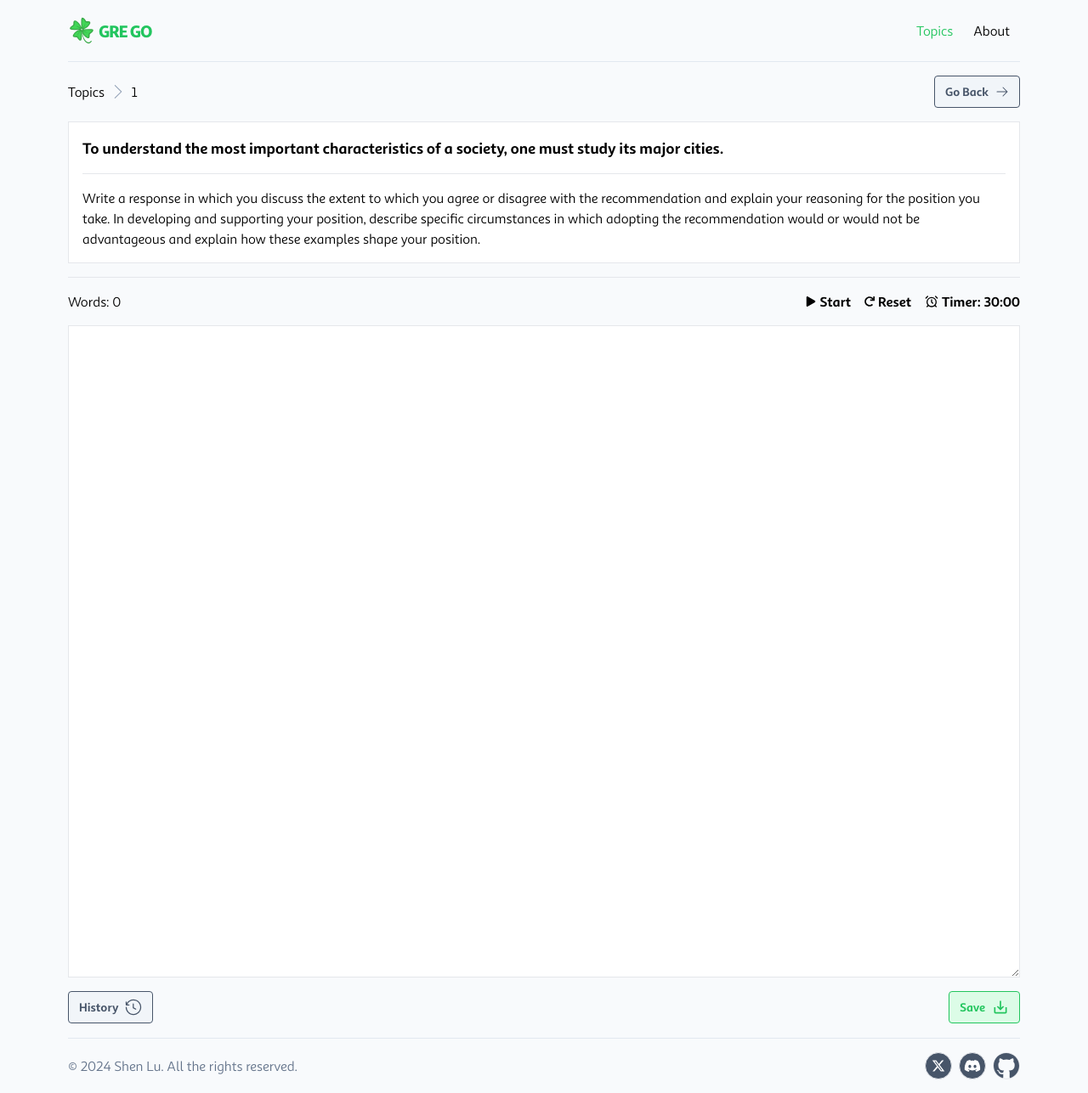
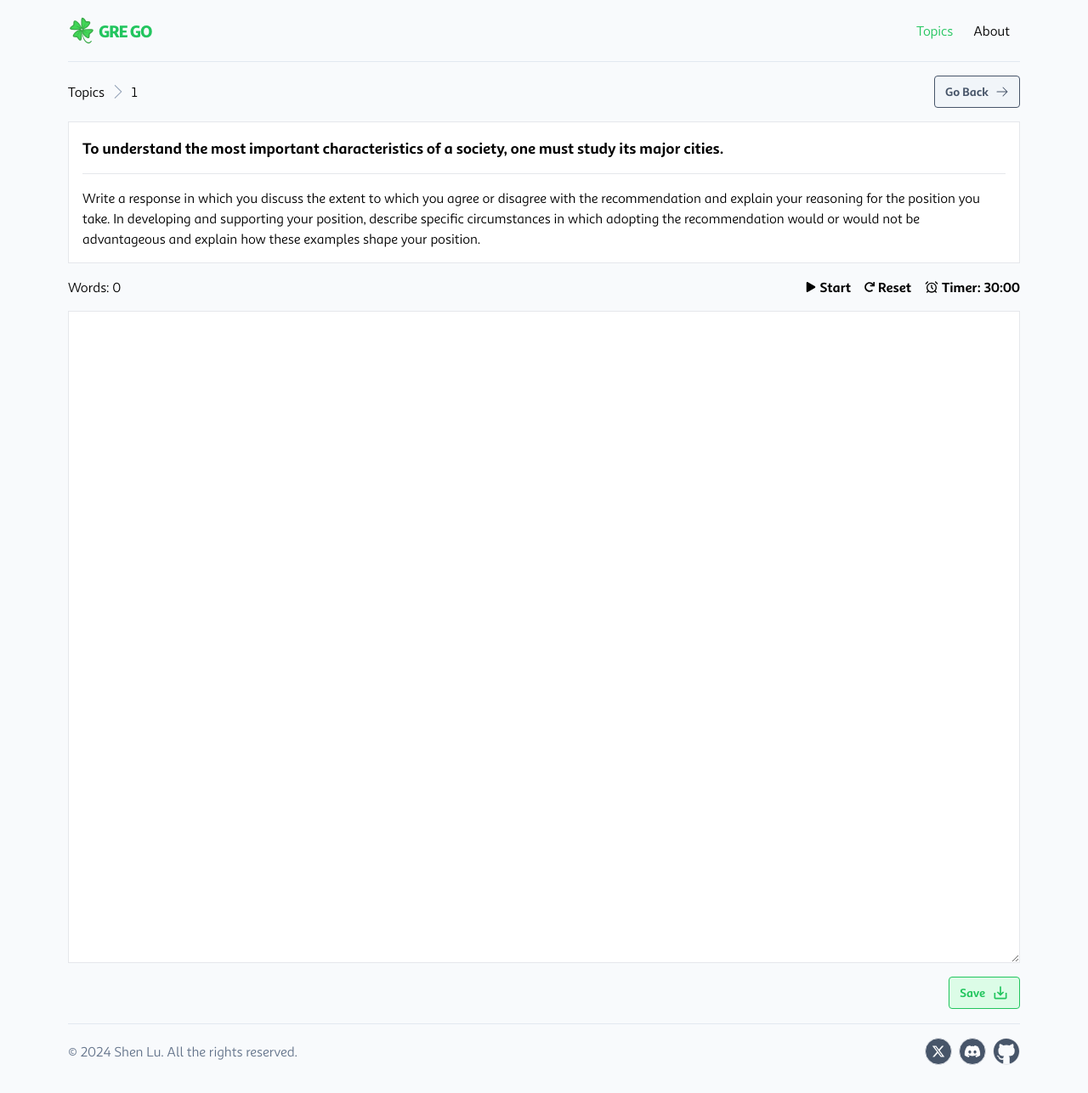
Before and after one commit to shenlu89/grego, a Next.js app: page /topics/1 in a window 1280 px wide. Shown: the whole page at 85% size. Built offline with nearby package versions, Linux system fonts and the light colour scheme.

Commit message:
chore: hidden history button

```diff
--- a/app/topics/[slug]/page.tsx
+++ b/app/topics/[slug]/page.tsx
@@ -71,7 +71,7 @@ export default function WritingBoard({ params }: any) {
           <hr />
           <p>{selectedTopic?.statements}</p>
         </div>
-        <hr />
+        {/* <hr /> */}
         <div className="flex justify-between">
           <div className="flex space-x-1">
             <span>Words:</span>
@@ -91,11 +91,11 @@ export default function WritingBoard({ params }: any) {
           value={text} // Set the value to the state variable
           onChange={(e) => setText(e.target.value)}
         />
-        <div className="flex w-full justify-between">
-          <button className="flex font-bold text-sm items-center space-x-2 w-fit justify-center rounded border border-slate-600 bg-slate-100 px-3 py-2 text-slate-600 hover:text-white hover:bg-slate-600 ">
+        <div className="flex w-full justify-end">
+          {/* <button className="flex font-bold text-sm items-center space-x-2 w-fit justify-center rounded border border-slate-600 bg-slate-100 px-3 py-2 text-slate-600 hover:text-white hover:bg-slate-600 ">
             <span>History</span>
             <GoHistory className="size-5" />
-          </button>
+          </button> */}
           <button
             onClick={handleSave}
             className="px-3 py-2 text-sm items-center border border-green-500 flex space-x-2 hover:bg-green-500 hover:text-white bg-green-100 rounded text-green-500 font-bold"
```
